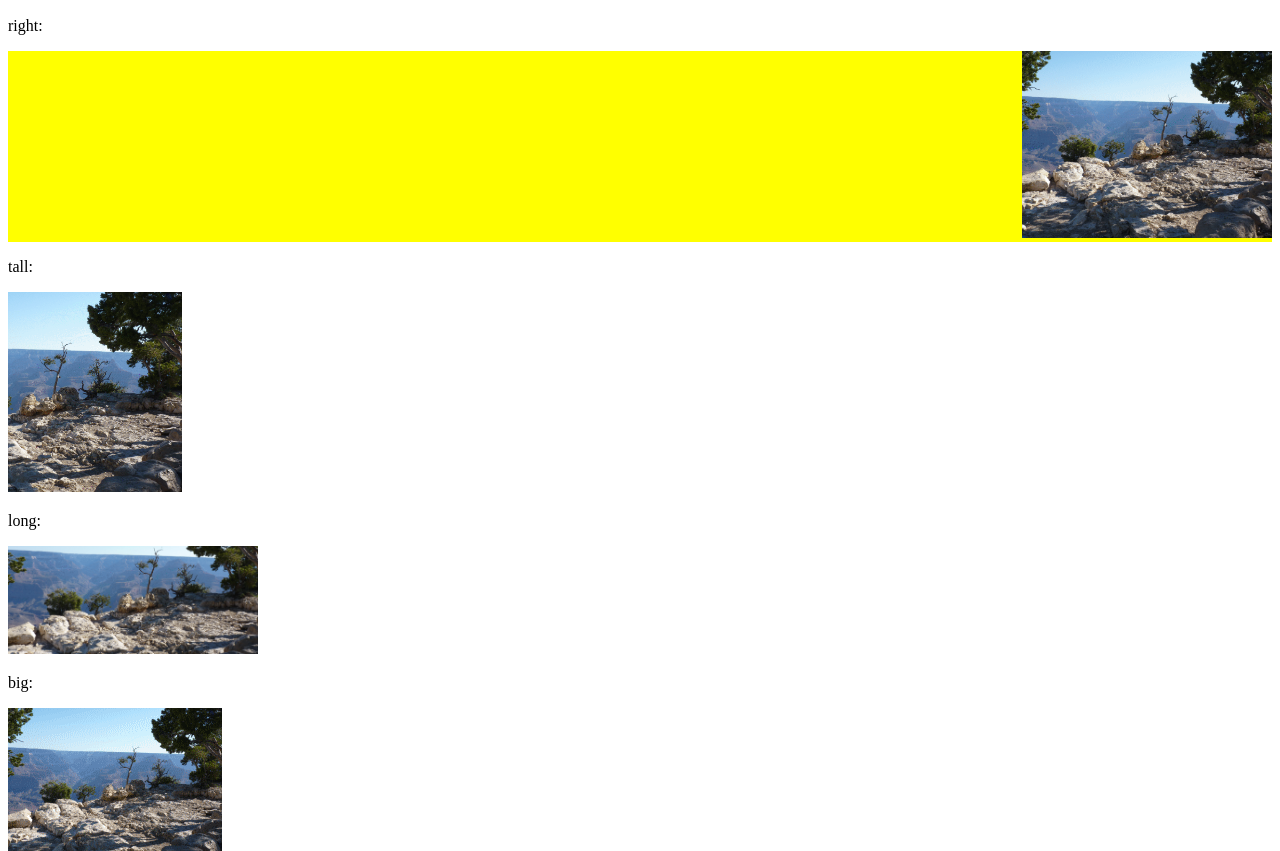
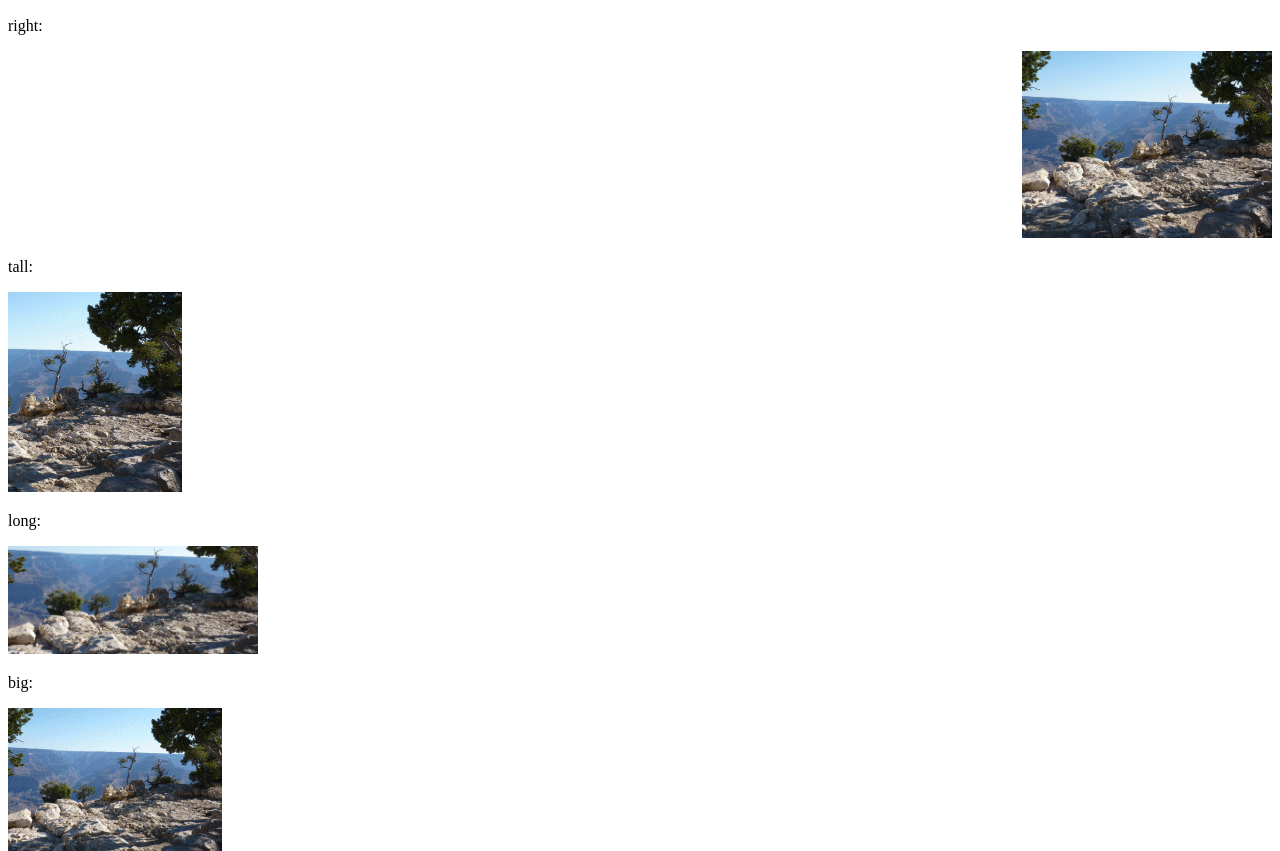
Before and after one commit to szyryanov/IZIn, a website: page MainTest/index.html in a window 1280 px wide. Shown: the part 898-1749 px from the top of the page. Drawn offline with Linux system fonts and the light colour scheme.

Commit message:
remove yellow background for right-aligned image on test page

```diff
--- a/MainTest/index.html
+++ b/MainTest/index.html
@@ -19,7 +19,7 @@
     <img src="img/thumb.gif" data-izin="img/thumb.gif" />
 
     <p>right:</p>
-    <p style="text-align: right; background:yellow;">
+    <p style="text-align: right;">
         <img src="img/normal1.gif" width="250" data-izin="" />
     </p>
 
```
